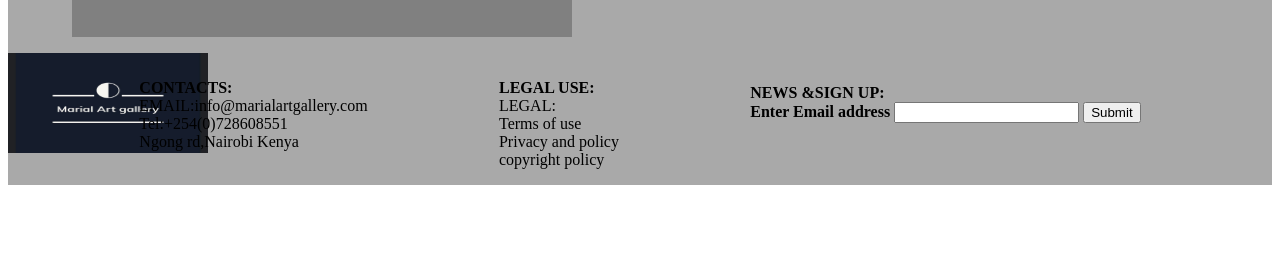
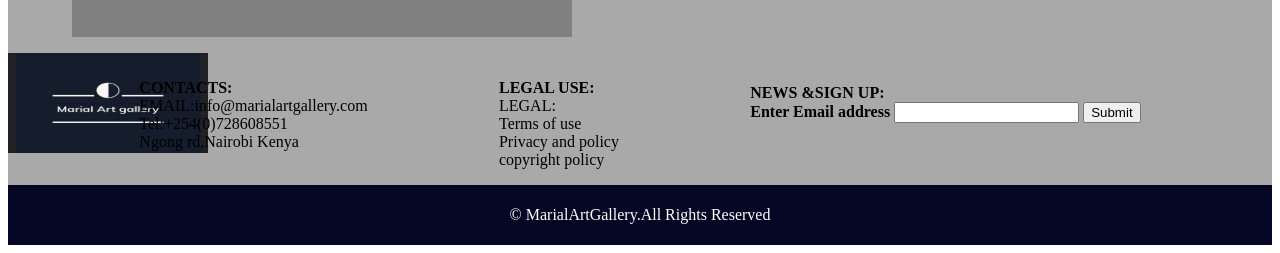
Before and after one commit to mariallugare/marial-artgallery, a plain HTML site: page signup.html in a window 1280 px wide. Shown: the part 865-1118 px from the top of the page. Before the commit the page ends 1058 px from the top, so only its background shows below. Drawn offline with Linux system fonts and the light colour scheme.

Commit message:
copyright message

```diff
--- a/landing.css
+++ b/landing.css
@@ -79,3 +79,10 @@
     justify-content: space-evenly;
     margin-top: -90px;
 }
+.section5{
+    color: white;
+    background-color: rgb(5, 5, 36);
+    height: 50px;
+    padding: 5px;
+    text-align: center;
+}
--- a/signup.css
+++ b/signup.css
@@ -53,3 +53,10 @@
     justify-content: space-evenly;
     margin-top: -90px;
 }
+.section5{
+    color: white;
+    background-color: rgb(5, 5, 36);
+    height: 50px;
+    padding: 5px;
+    text-align: center;
+}
--- a/signup.html
+++ b/signup.html
@@ -105,6 +105,9 @@
             </div>
 
         </div>
+        <div class="section5">
+            <p>&copy MarialArtGallery.All Rights Reserved</p>
+        </div>
 
 
 
```
Also changed, not shown: landing.html (+3 -0 lines).
